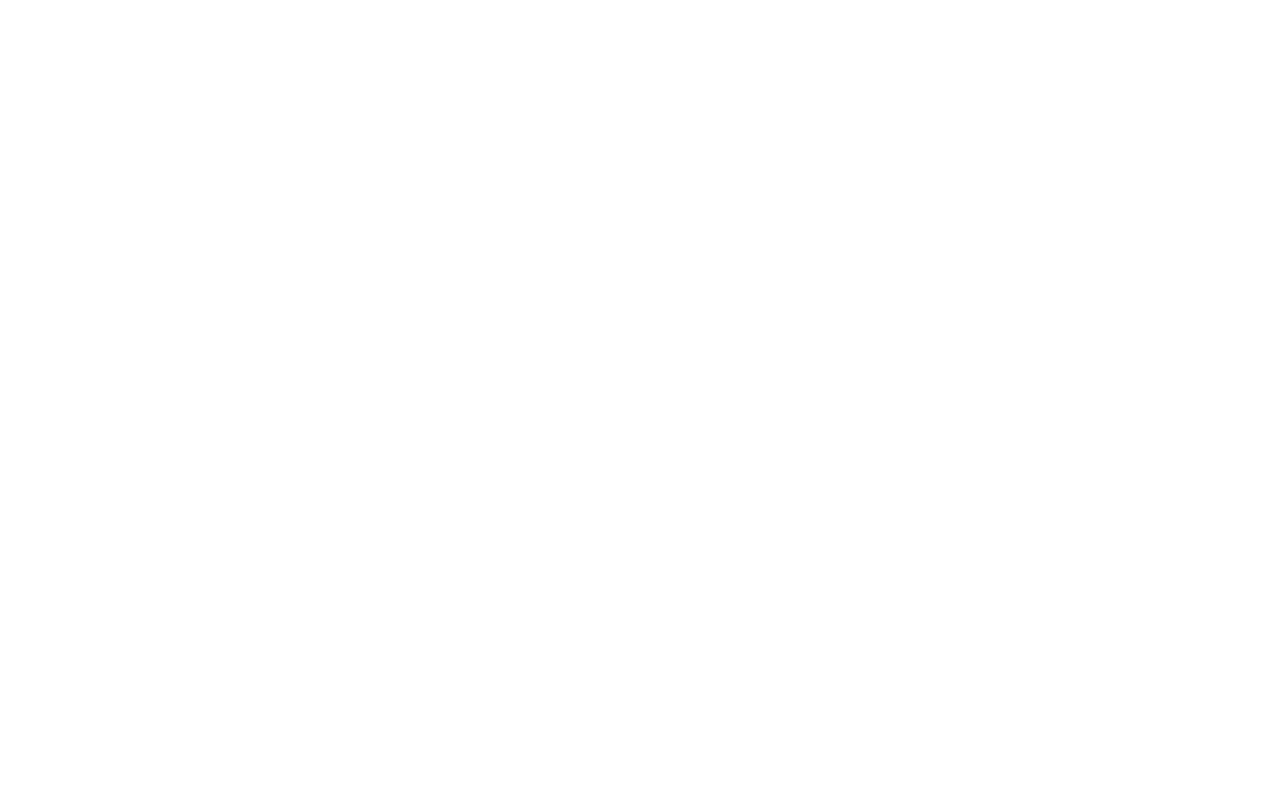
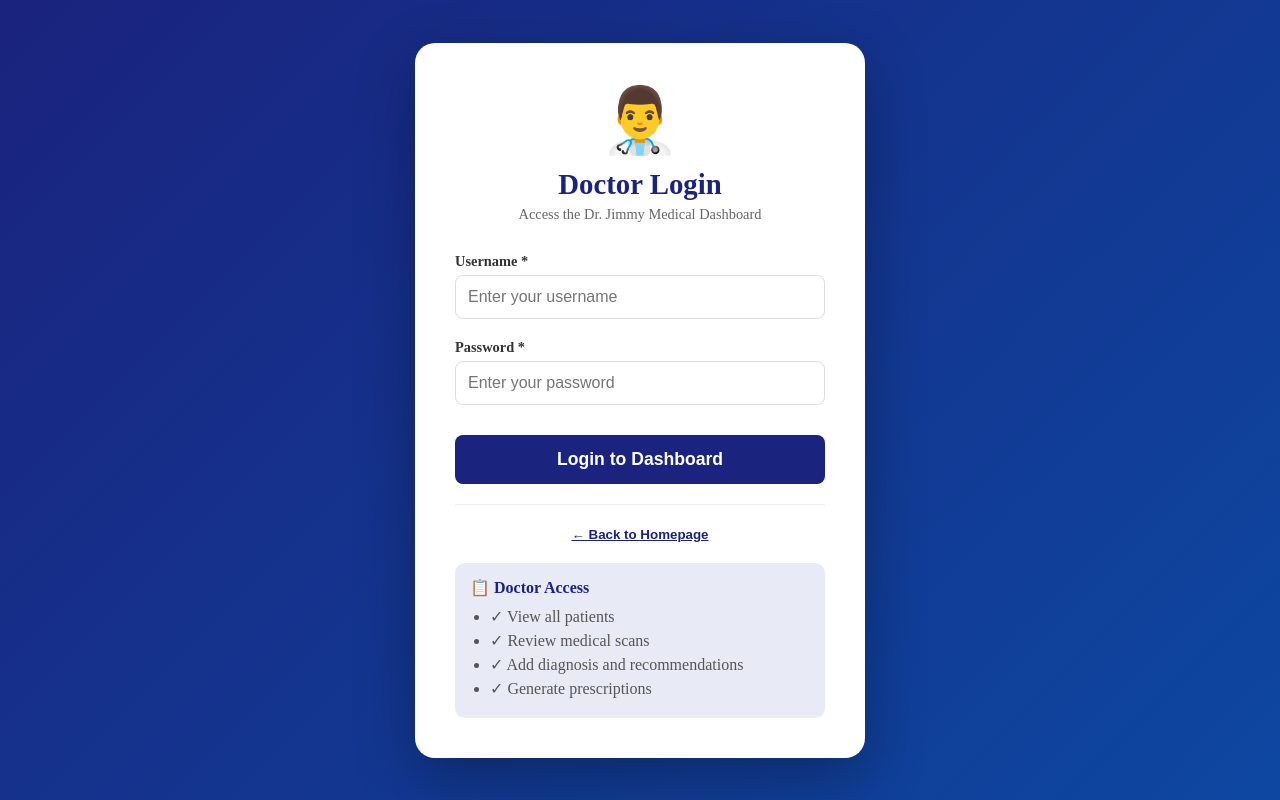
Before and after one commit to mswimamtui0/drjimmyortho, a React (Create React App) app in the folder frontend/: page /doctor-login in a window 1280 px wide. Before the commit this address had no page. Built offline with nearby package versions, Linux system fonts and the light colour scheme.

Commit message:
Add: Doctor login page with separate authentication

```diff
--- a/frontend/src/App.js
+++ b/frontend/src/App.js
@@ -1,7 +1,9 @@
 import React from 'react';
 import { BrowserRouter as Router, Routes, Route, Navigate } from 'react-router-dom';
+import { AuthProvider, useAuth } from './AuthContext';
 import HomePage from './HomePage';
 import LoginRegister from './LoginRegister';
+import DoctorLogin from './DoctorLogin';
 import UploadPage from './UploadPage';
 import VideoConsultPage from './VideoConsultPage';
 import DoctorDashboard from './DoctorDashboard';
@@ -16,19 +18,22 @@ import PatientForms from './PatientForms';
 
 // Protected Route Component
 function ProtectedRoute({ children }) {
-  const user = localStorage.getItem('user');
+  const { user } = useAuth();
   if (!user) {
     return <Navigate to="/login" replace />;
   }
   return children;
 }
 
-function App() {
+function AppContent() {
+  const { user } = useAuth();
+
   return (
     <Router>
       <Routes>
         <Route path="/" element={<HomePage />} />
         <Route path="/login" element={<LoginRegister />} />
+        <Route path="/doctor-login" element={<DoctorLogin />} />
         <Route path="/upload" element={
           <ProtectedRoute>
             <UploadPage />
@@ -65,4 +70,12 @@ function App() {
   );
 }
 
+function App() {
+  return (
+    <AuthProvider>
+      <AppContent />
+    </AuthProvider>
+  );
+}
+
 export default App;
--- a/frontend/src/DoctorLogin.js
+++ b/frontend/src/DoctorLogin.js
@@ -1,7 +1,6 @@
-import API_URL from './apiConfig';
 import React, { useState } from 'react';
 import { useNavigate } from 'react-router-dom';
-import './DoctorLogin.css';
+import API_URL from './apiConfig';
 
 function DoctorLogin() {
   const [username, setUsername] = useState('');
@@ -16,28 +15,27 @@ function DoctorLogin() {
     setLoading(true);
 
     try {
-    const response = await fetch('${API_URL}/login/', {
+      const response = await fetch(`${API_URL}/login/`, {
         method: 'POST',
         headers: { 'Content-Type': 'application/json' },
-      body: JSON.stringify({ username, password })
+        body: JSON.stringify({
+          username: username,
+          password: password
+        })
       });
 
       const data = await response.json();
-    console.log('Login response:', data);  // Debug log
 
-    if (response.ok && data.success) {
-      // Check if user is a doctor (is_staff = true)
-      if (data.user && data.user.is_staff === true) {
+      if (response.ok) {
         // Save user data to localStorage
         localStorage.setItem('user', JSON.stringify(data.user));
         localStorage.setItem('access_token', data.access || 'demo_token');
-        console.log('Doctor login successful, redirecting...');
+        localStorage.setItem('isLoggedIn', 'true');
+
+        console.log('✅ Doctor logged in:', data.user);
+
         // Redirect to doctor dashboard
         navigate('/doctor');
-      } else {
-        console.log('User is not a doctor. is_staff:', data.user?.is_staff);
-        setError('Access denied. This is a doctor-only login area.');
-      }
       } else {
         setError(data.error || 'Invalid credentials. Please try again.');
       }
@@ -48,52 +46,202 @@ function DoctorLogin() {
       setLoading(false);
     }
   };
+
+  // Styles
+  const styles = {
+    container: {
+      minHeight: '100vh',
+      background: 'linear-gradient(135deg, #1a237e 0%, #0d47a1 100%)',
+      display: 'flex',
+      alignItems: 'center',
+      justifyContent: 'center',
+      padding: '20px'
+    },
+    card: {
+      background: 'white',
+      borderRadius: '20px',
+      padding: '40px',
+      maxWidth: '450px',
+      width: '100%',
+      boxShadow: '0 20px 60px rgba(0,0,0,0.3)'
+    },
+    header: {
+      textAlign: 'center',
+      marginBottom: '30px'
+    },
+    logo: {
+      fontSize: '4em',
+      marginBottom: '10px'
+    },
+    title: {
+      color: '#1a237e',
+      margin: 0,
+      fontSize: '1.8em'
+    },
+    subtitle: {
+      color: '#666',
+      margin: '5px 0 0 0',
+      fontSize: '0.9em'
+    },
+    error: {
+      background: '#f8d7da',
+      color: '#721c24',
+      padding: '12px',
+      borderRadius: '8px',
+      marginBottom: '20px'
+    },
+    form: {
+      display: 'flex',
+      flexDirection: 'column',
+      gap: '20px'
+    },
+    formGroup: {
+      display: 'flex',
+      flexDirection: 'column',
+      gap: '5px'
+    },
+    label: {
+      fontWeight: '600',
+      color: '#333',
+      fontSize: '0.9em'
+    },
+    input: {
+      padding: '12px',
+      border: '1px solid #ddd',
+      borderRadius: '8px',
+      fontSize: '1em',
+      transition: 'border-color 0.3s'
+    },
+    inputFocus: {
+      outline: 'none',
+      borderColor: '#1a237e'
+    },
+    submitBtn: {
+      background: '#1a237e',
+      color: 'white',
+      padding: '14px',
+      border: 'none',
+      borderRadius: '8px',
+      fontSize: '1.1em',
+      fontWeight: '600',
+      cursor: 'pointer',
+      transition: 'background 0.3s',
+      marginTop: '10px'
+    },
+    submitBtnDisabled: {
+      opacity: 0.6,
+      cursor: 'not-allowed'
+    },
+    footer: {
+      textAlign: 'center',
+      marginTop: '20px',
+      paddingTop: '20px',
+      borderTop: '1px solid #f0f0f0'
+    },
+    backLink: {
+      background: 'none',
+      border: 'none',
+      color: '#1a237e',
+      cursor: 'pointer',
+      fontWeight: '600',
+      textDecoration: 'underline'
+    },
+    infoBox: {
+      marginTop: '20px',
+      background: '#e8eaf6',
+      padding: '15px',
+      borderRadius: '10px'
+    },
+    infoBoxTitle: {
+      display: 'block',
+      marginBottom: '10px',
+      color: '#1a237e'
+    },
+    infoList: {
+      margin: 0,
+      paddingLeft: '20px'
+    },
+    infoItem: {
+      margin: '5px 0',
+      color: '#555'
+    }
+  };
+
   return (
-    <div className="doctor-login-container">
-      <div className="doctor-login-card">
-        <div className="doctor-login-header">
-          <div className="doctor-icon">👨‍⚕️</div>
-          <h1>Doctor Login</h1>
-          <p>Access Dr. Jimmy's Medical Dashboard</p>
+    <div style={styles.container}>
+      <div style={styles.card}>
+        <div style={styles.header}>
+          <div style={styles.logo}>👨‍⚕️</div>
+          <h1 style={styles.title}>Doctor Login</h1>
+          <p style={styles.subtitle}>Access the Dr. Jimmy Medical Dashboard</p>
         </div>
 
         {error && (
-          <div className="doctor-login-error">
+          <div style={styles.error}>
             {error}
           </div>
         )}
 
-        <form onSubmit={handleSubmit} className="doctor-login-form">
-          <div className="form-group">
-            <label>Username</label>
+        <form onSubmit={handleSubmit} style={styles.form}>
+          <div style={styles.formGroup}>
+            <label style={styles.label}>Username *</label>
             <input
               type="text"
               value={username}
               onChange={(e) => setUsername(e.target.value)}
+              required
               placeholder="Enter your username"
-              required
+              style={styles.input}
+              onFocus={(e) => e.target.style.borderColor = '#1a237e'}
+              onBlur={(e) => e.target.style.borderColor = '#ddd'}
             />
           </div>
 
-          <div className="form-group">
-            <label>Password</label>
+          <div style={styles.formGroup}>
+            <label style={styles.label}>Password *</label>
             <input
               type="password"
               value={password}
               onChange={(e) => setPassword(e.target.value)}
+              required
               placeholder="Enter your password"
-              required
+              style={styles.input}
+              onFocus={(e) => e.target.style.borderColor = '#1a237e'}
+              onBlur={(e) => e.target.style.borderColor = '#ddd'}
             />
           </div>
 
-          <button type="submit" disabled={loading}>
-            {loading ? 'Logging in...' : '🔐 Login to Dashboard'}
+          <button
+            type="submit"
+            disabled={loading}
+            style={{
+              ...styles.submitBtn,
+              ...(loading ? styles.submitBtnDisabled : {})
+            }}
+          >
+            {loading ? 'Logging in...' : 'Login to Dashboard'}
           </button>
         </form>
 
-        <div className="doctor-login-footer">
-          <p>⚠️ This area is restricted to authorized doctors only</p>
-          <a href="/login">← Back to Patient Login</a>
+        <div style={styles.footer}>
+          <p>
+            <button
+              style={styles.backLink}
+              onClick={() => navigate('/')}
+            >
+              ← Back to Homepage
+            </button>
+          </p>
+        </div>
+
+        <div style={styles.infoBox}>
+          <strong style={styles.infoBoxTitle}>📋 Doctor Access</strong>
+          <ul style={styles.infoList}>
+            <li style={styles.infoItem}>✓ View all patients</li>
+            <li style={styles.infoItem}>✓ Review medical scans</li>
+            <li style={styles.infoItem}>✓ Add diagnosis and recommendations</li>
+            <li style={styles.infoItem}>✓ Generate prescriptions</li>
+          </ul>
         </div>
       </div>
     </div>
```
Lines whose indentation alone changed are shown as unchanged.
